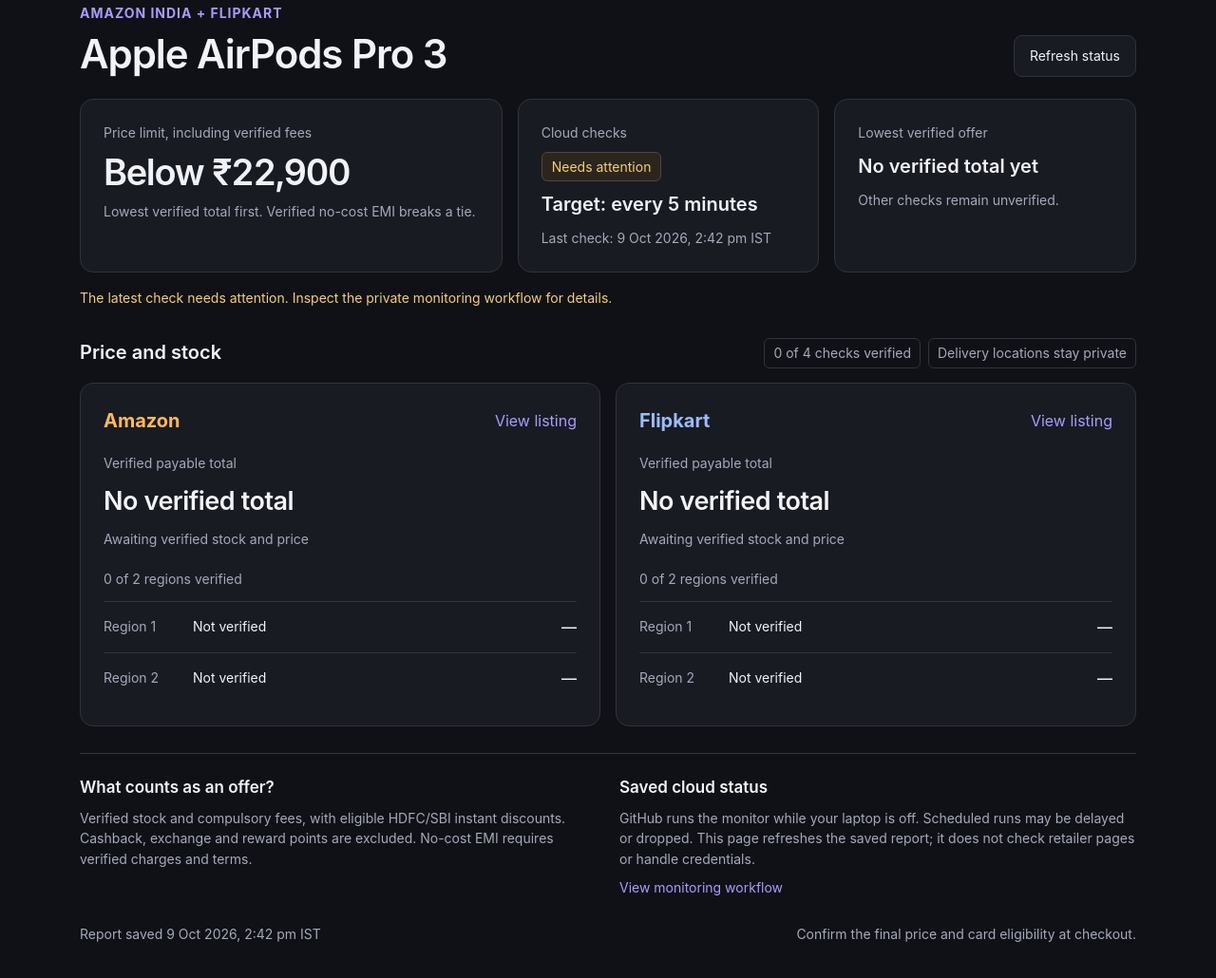
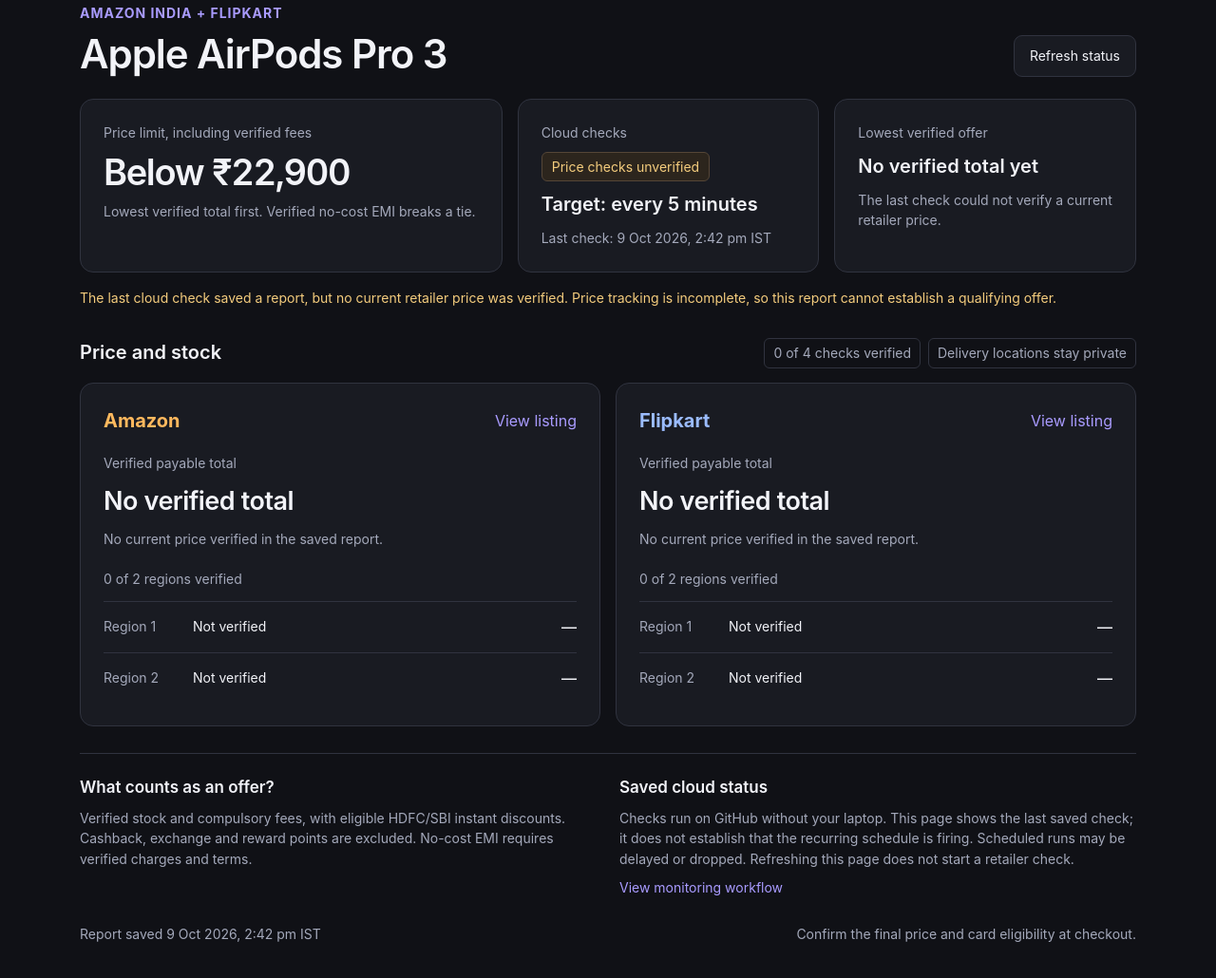
Before and after one commit to Vighneshjs/airpods-offer-watch, a plain HTML site: page index.html in a window 1280 px wide. Shown: the part 118-1148 px from the top of the page at 95% size. Drawn offline with Linux system fonts and the light colour scheme.

Commit message:
Explain incomplete live price checks on the dashboard

```diff
--- a/index.html
+++ b/index.html
@@ -39,7 +39,7 @@
     <section class="retailers" id="retailers" aria-label="Retailer comparison"></section>
     <section class="notes" aria-label="How to read this page">
       <div><h2>What counts as an offer?</h2><p>Verified stock and compulsory fees, with eligible HDFC/SBI instant discounts. Cashback, exchange and reward points are excluded. No-cost EMI requires verified charges and terms.</p></div>
-      <div><h2>Saved cloud status</h2><p>GitHub runs the monitor while your laptop is off. Scheduled runs may be delayed or dropped. This page refreshes the saved report; it does not check retailer pages or handle credentials.</p><p><a href="https://github.com/Vighneshjs/airpods-price-monitor/actions" target="_blank" rel="noopener noreferrer">View monitoring workflow</a></p></div>
+      <div><h2>Saved cloud status</h2><p>Checks run on GitHub without your laptop. This page shows the last saved check; it does not establish that the recurring schedule is firing. Scheduled runs may be delayed or dropped. Refreshing this page does not start a retailer check.</p><p><a href="https://github.com/Vighneshjs/airpods-price-monitor/actions" target="_blank" rel="noopener noreferrer">View monitoring workflow</a></p></div>
     </section>
     <footer><span id="updated">No saved report yet</span><span>Confirm the final price and card eligibility at checkout.</span></footer>
   </main>
@@ -83,7 +83,7 @@
           terms.textContent = 'Listed amounts appear below. Delivery, fees and card offers are unverified.';
         } else {
           priceLabel.textContent = 'Verified payable total'; total.textContent = 'No verified total';
-          terms.textContent = 'Awaiting verified stock and price';
+          terms.textContent = 'No current price verified in the saved report.';
         }
         const coverage = document.createElement('p'); coverage.className = 'coverage';
         const count = fact && Number.isInteger(fact.known_regions) ? fact.known_regions : 0;
@@ -121,7 +121,11 @@
       const age = Date.now() - timestamp;
       const fresh = age >= -60000 && age < 15 * 60 * 1000;
       const complete = report.coverage.complete === true;
-      put('statusBadge', !fresh ? 'Report is stale' : report.status === 'attention' ? 'Needs attention' : report.status === 'preview' ? 'Preview check' : complete ? 'Recent complete check' : known ? 'Partial check' : 'Checks unverified');
+      const hasListedPrice = report.retailers.some(item =>
+        item.listed_price_verified === true && validTotal(item.listed_price) ||
+        Array.isArray(item.regions) && item.regions.some(region => region.listed_price_verified === true && validTotal(region.listed_price)));
+      const attentionLabel = known === 0 ? hasListedPrice ? 'Listed prices only' : 'Price checks unverified' : 'Needs attention';
+      put('statusBadge', !fresh ? 'Report is stale' : report.status === 'attention' ? attentionLabel : report.status === 'preview' ? 'Preview check' : complete ? 'Recent complete check' : known ? 'Partial check' : 'Checks unverified');
       if (fresh && complete && report.status === 'ok') badge.className = 'tag good';
       put('lastChecked', 'Last check: ' + when(report.checked_at)); put('updated', 'Report saved ' + when(report.checked_at));
       const best = report.best_offer;
@@ -130,9 +134,11 @@
         put('winnerNote', best.retailer + ' · ' + payment(best) + (report.under_limit === true ? ' · Below price limit' : ' · At or above price limit'));
       } else {
         put('winner', complete ? 'None verified in stock' : 'No verified total yet');
-        put('winnerNote', complete ? 'No qualifying in-stock total was found in this report.' : 'Other checks remain unverified.');
+        put('winnerNote', complete ? 'No qualifying in-stock total was found in this report.' : hasListedPrice ? 'Listed prices appear below; delivery and payable totals remain unverified.' : 'The last check could not verify a current retailer price.');
       }
       if (!fresh) put('notice', 'This report is stale. Inspect the GitHub workflow before relying on monitoring.');
+      else if (report.status === 'attention' && known === 0 && !hasListedPrice) put('notice', 'The last cloud check saved a report, but no current retailer price was verified. Price tracking is incomplete, so this report cannot establish a qualifying offer.');
+      else if (report.status === 'attention' && known === 0) put('notice', 'Listed prices were read, but delivery, compulsory fees or payment eligibility remain unverified. These amounts are not verified payable totals or qualifying offers.');
       else if (report.status === 'attention') put('notice', 'The latest check needs attention. Inspect the private monitoring workflow for details.');
       else if (!complete) put('notice', 'Comparison covers ' + known + ' of ' + total + ' checks. Other retailer or region results are unverified.');
     }
```
